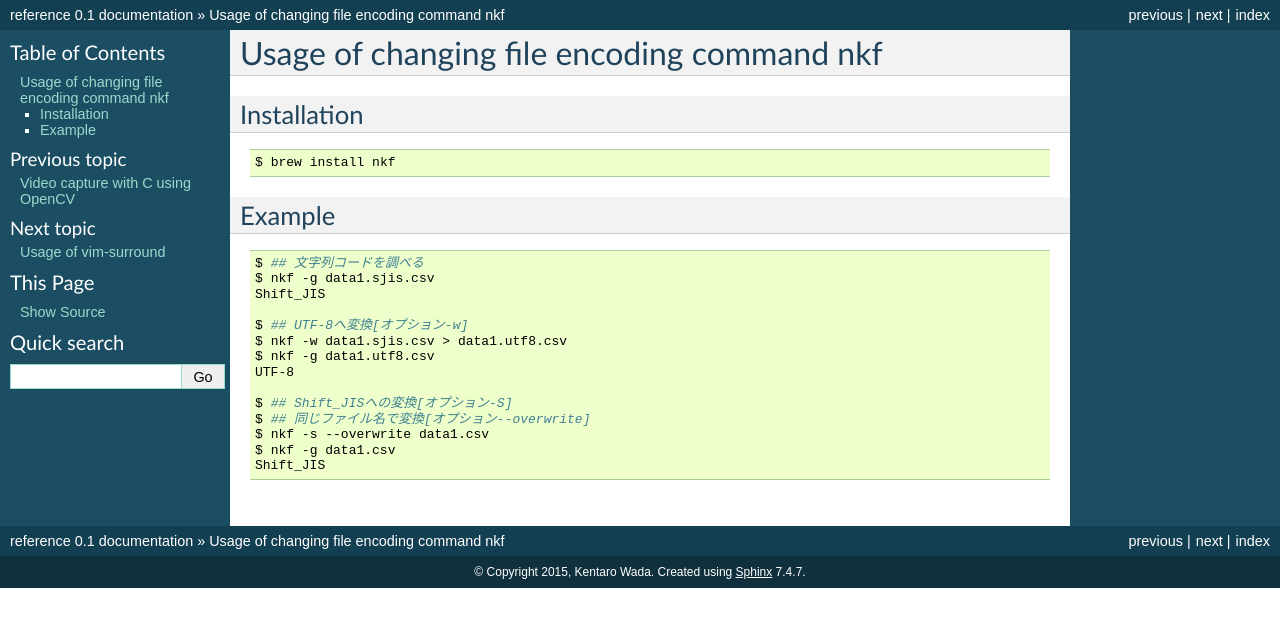
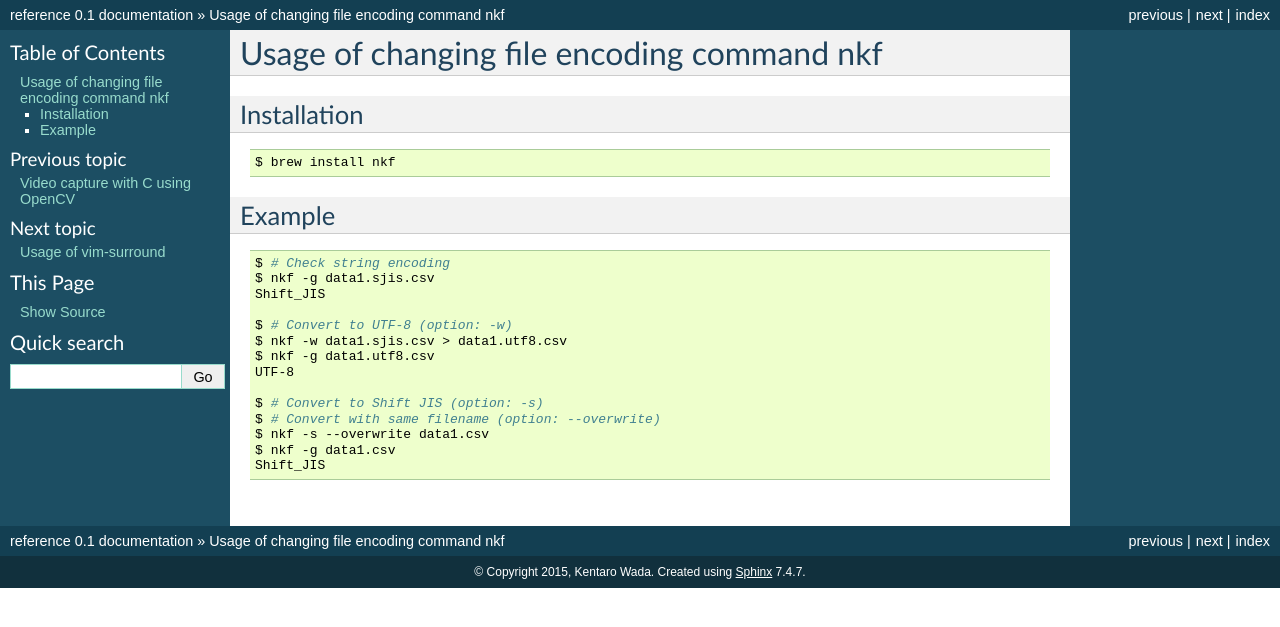
Before and after one commit to wkentaro/reference, a Sphinx documentation site: the page built from source/usage_of_nkf.rst, in a window 1280 px wide. Shown: the top 627 px of the page. Built offline with Sphinx 7.4.7, drawn with Linux system fonts in a browser that asks for light colours.

Commit message:
Update converting nkf usage rest

```diff
--- a/source/usage_of_nkf.rst
+++ b/source/usage_of_nkf.rst
@@ -12,17 +12,17 @@ Example
 +++++++
 .. code-block:: bash
 
-  $ ## 文字列コードを調べる
+  $ # Check string encoding
   $ nkf -g data1.sjis.csv
   Shift_JIS
 
-  $ ## UTF-8へ変換[オプション-w]
+  $ # Convert to UTF-8 (option: -w)
   $ nkf -w data1.sjis.csv > data1.utf8.csv
   $ nkf -g data1.utf8.csv
   UTF-8
 
-  $ ## Shift_JISへの変換[オプション-S]
-  $ ## 同じファイル名で変換[オプション--overwrite]
+  $ # Convert to Shift JIS (option: -s)
+  $ # Convert with same filename (option: --overwrite)
   $ nkf -s --overwrite data1.csv
   $ nkf -g data1.csv
   Shift_JIS
```
